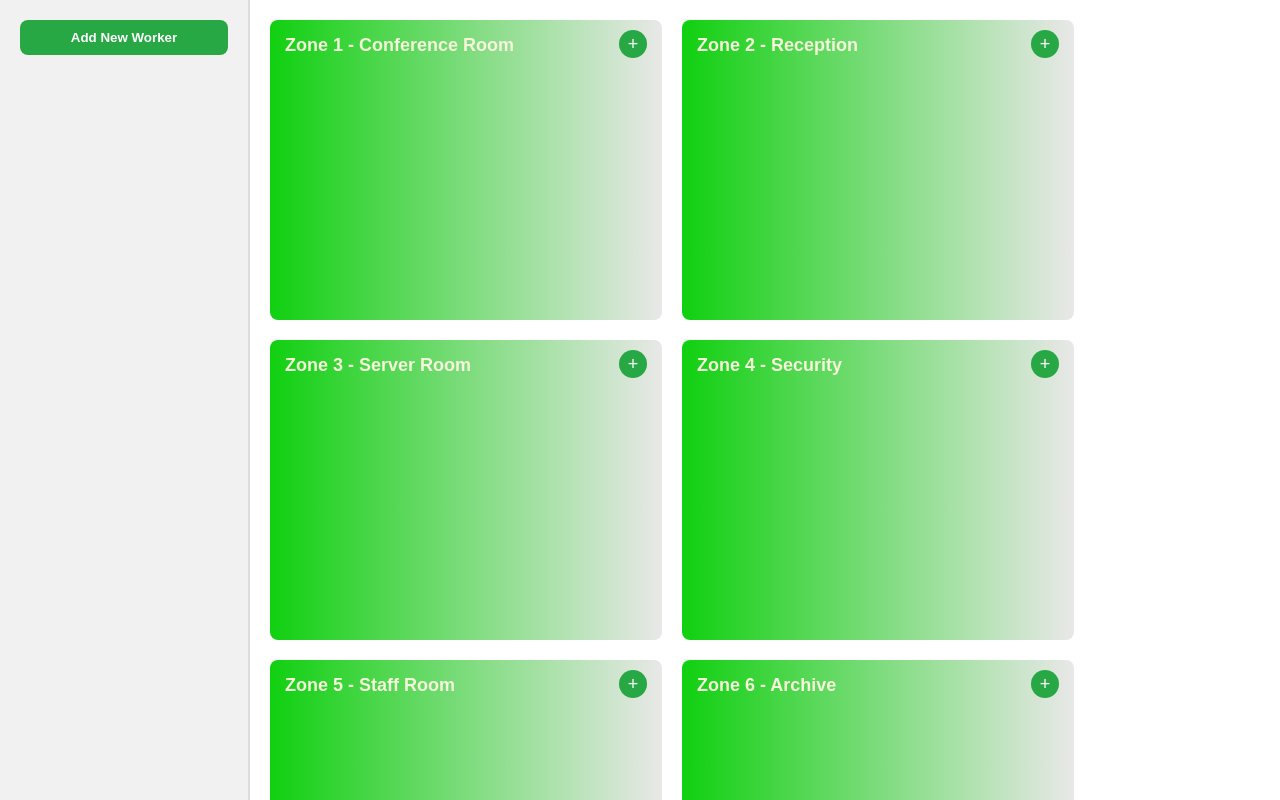
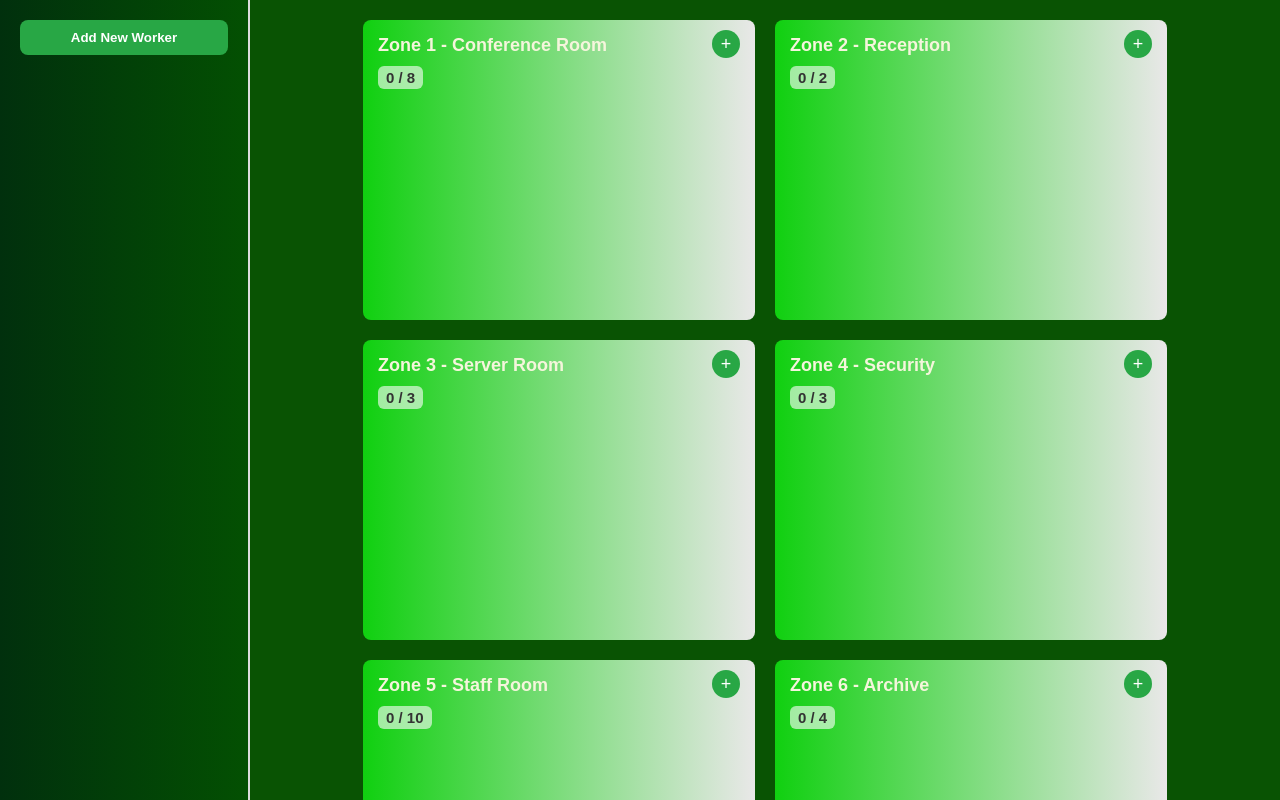
Before and after one commit to mohamedlfarh7-svg/soutnonce-croisee, a plain HTML site: page index.html in a window 1280 px wide. Drawn offline with Linux system fonts and the light colour scheme.

Commit message:
ajout part de information et part de max en zone avec modifier background-color...

```diff
--- a/index.html
+++ b/index.html
@@ -17,26 +17,32 @@
         <div id="MainArea" class="MainArea">
             <div class="zone" id="zone1">
                 <h3>Zone 1 - Conference Room</h3>
+                <div class="zone-counter"></div>
                 <button class="add">+</button>
             </div>
             <div class="zone" id="zone2">
                 <h3>Zone 2 - Reception</h3>
+                <div class="zone-counter"></div>
                 <button class="add">+</button>
             </div>
             <div class="zone" id="zone3">
                 <h3>Zone 3 - Server Room</h3>
+                <div class="zone-counter"></div>
                 <button class="add">+</button>
             </div>
             <div class="zone" id="zone4">
                 <h3>Zone 4 - Security</h3>
+                <div class="zone-counter"></div>
                 <button class="add">+</button>
             </div>
             <div class="zone" id="zone5">
                 <h3>Zone 5 - Staff Room</h3>
+                <div class="zone-counter"></div>
                 <button class="add">+</button>
             </div>
             <div class="zone" id="zone6">
                 <h3>Zone 6 - Archive</h3>
+                <div class="zone-counter"></div>
                 <button class="add">+</button>
             </div>
         </div>
--- a/script.js
+++ b/script.js
@@ -29,6 +29,7 @@ function updateUI() {
     localStorage.setItem("workers", JSON.stringify(addwork));
     showworkers();
     showZoneWorkers();
+    showZoneCounts();
 }
 
 function canAssign(role, zone) {
@@ -160,7 +161,7 @@ addSelectedWorker.addEventListener('click', () => {
 
     const w = addwork.find(w => w.id === selectedId);
     if(w) {
-        w.assignedZone = selectedZone;
+        assignWorker(w, selectedZone);
         updateUI();
         selectWorkerModal.style.display = "none";
     }
@@ -183,6 +184,7 @@ function showZoneWorkers() {
                         <p class="role">${worker.role}</p>
                     </div>
                     <button onclick="deleteWorkerFromZone(${worker.id})" class="remove">X</button>
+                    <button onclick="editWorker(${worker.id})" class="edit">Edit</button>
                 `;
 
                 z.appendChild(card);
@@ -220,4 +222,47 @@ function showInfo(id) {
         `
     });
 }
+const zoneLimits = {
+    "Zone 1 - Conference Room": 8,
+    "Zone 2 - Reception": 2,
+    "Zone 3 - Server Room": 3,
+    "Zone 4 - Security": 3,
+    "Zone 5 - Staff Room": 10,
+    "Zone 6 - Archive": 4
+};
+function canAddToZone(zoneName) {
+    const currentWorkers = addwork.filter(w => w.assignedZone === zoneName).length;
+    const max = zoneLimits[zoneName];
+
+    return currentWorkers < max;
+}
+function assignWorker(worker, zoneName) {
+    if (!canAddToZone(zoneName)) {
+        alert("Cette zone a atteint le nombre maximum d'employés !");
+        selectWorkerModal.style.display='none';
+        return;
+    }
+
+    worker.assignedZone = zoneName;
+    updateUI();
+    showZoneCounts();
+}
+function showZoneCounts() {
+    zone.forEach(z => {
+        const zoneName = z.querySelector("h3").textContent;
+        const current = addwork.filter(w => w.assignedZone === zoneName).length;
+        const max = zoneLimits[zoneName];
+
+        let counter = z.querySelector(".zone-counter");
+        if (!counter) {
+            counter = document.createElement("div");
+            counter.className = "zone-counter";
+            z.prepend(counter);
+        }
+
+        counter.textContent = `${current} / ${max}`;
+    });
+}
+
+
 updateUI();
--- a/style.css
+++ b/style.css
@@ -6,17 +6,18 @@
 
 body {
     font-family: Arial, sans-serif;
-    background-color: #22ff00;
+    background-color: #218838 ;
+
 }
-
-.dashboard, .ashboard {
+ .ashboard {
     display: flex;
     height: 100vh;
+    background-color: #021200;
 }
 
 #Sidebar, .Sidebar {
     width: 250px;
-    background-color: #f1f1f1;
+    background:linear-gradient(to right , rgb(1, 48, 13) ,rgb(3, 80, 2));
     padding: 20px;
     display: flex;
     flex-direction: column;
@@ -105,8 +106,11 @@ body {
     display: flex;
     flex-wrap: wrap;
     gap: 20px;
-    background-color: #fff;
+    background-color: #095303;
     overflow-y: auto;
+    justify-content: center;
+    justify-self: center;
+    font-family: Arial, sans-serif;
 }
 
 .zone{
@@ -116,14 +120,16 @@ body {
     min-height: 300px;
     width: 392px;
     position: relative;
-    background:linear-gradient(to right , rgb(16, 208, 16) ,rgb(233, 232, 232));
+    background:linear-gradient(to right , rgb(16, 208, 16) ,rgb(233, 232, 232)) !important;
+
 }
 
-.zone h3{
+.zone h3 {
     margin-bottom: 10px;
     font-size: 18px;
     color:beige;
     font-weight: bold;
+
 }
 
 .zone .add{
@@ -312,17 +318,27 @@ body {
     letter-spacing: 0.9px;
      font-size: 26px;
 }
-.info-pro p{
+#workerInfoRole,#workerInfoEmail,#workerInfoPhone{
     font-weight: bold;
     text-align: center;
     letter-spacing: 1px;
-    padding: 6;
+    margin: 5px;;
 }
 #workerInfoPhoto{
     width:160px;
     height:150px;
     border-radius:20%;
     box-shadow: 2px 2px 5px 3px rgb(4, 45, 10);
+}
+.zone-counter {
+    font-weight: bold;
+    font-size: 15px;
+    color: #333;
+    margin-bottom: 8px;
+    background: rgba(255,255,255,0.6);
+    padding: 3px 8px;
+    border-radius: 6px;
+    width: fit-content;
 }
 
 @media (min-width:769px) and (max-width:1024px) {
```
